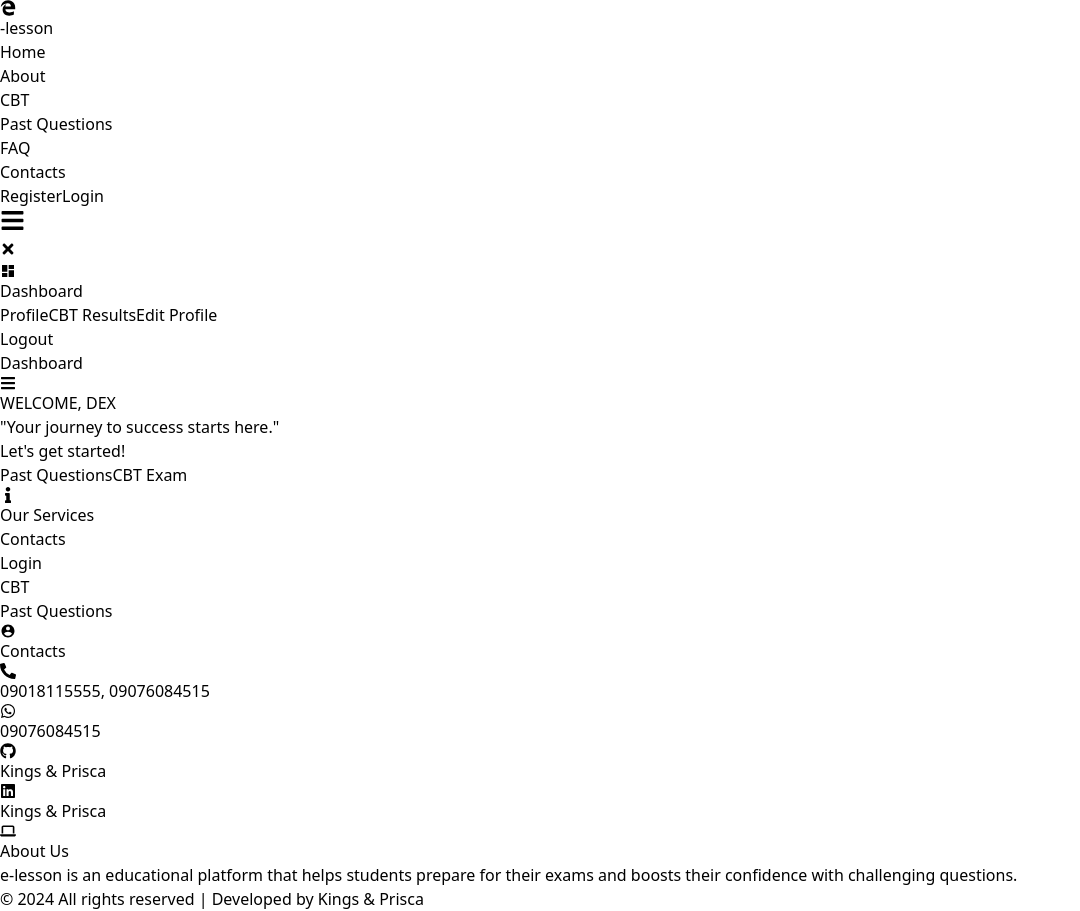
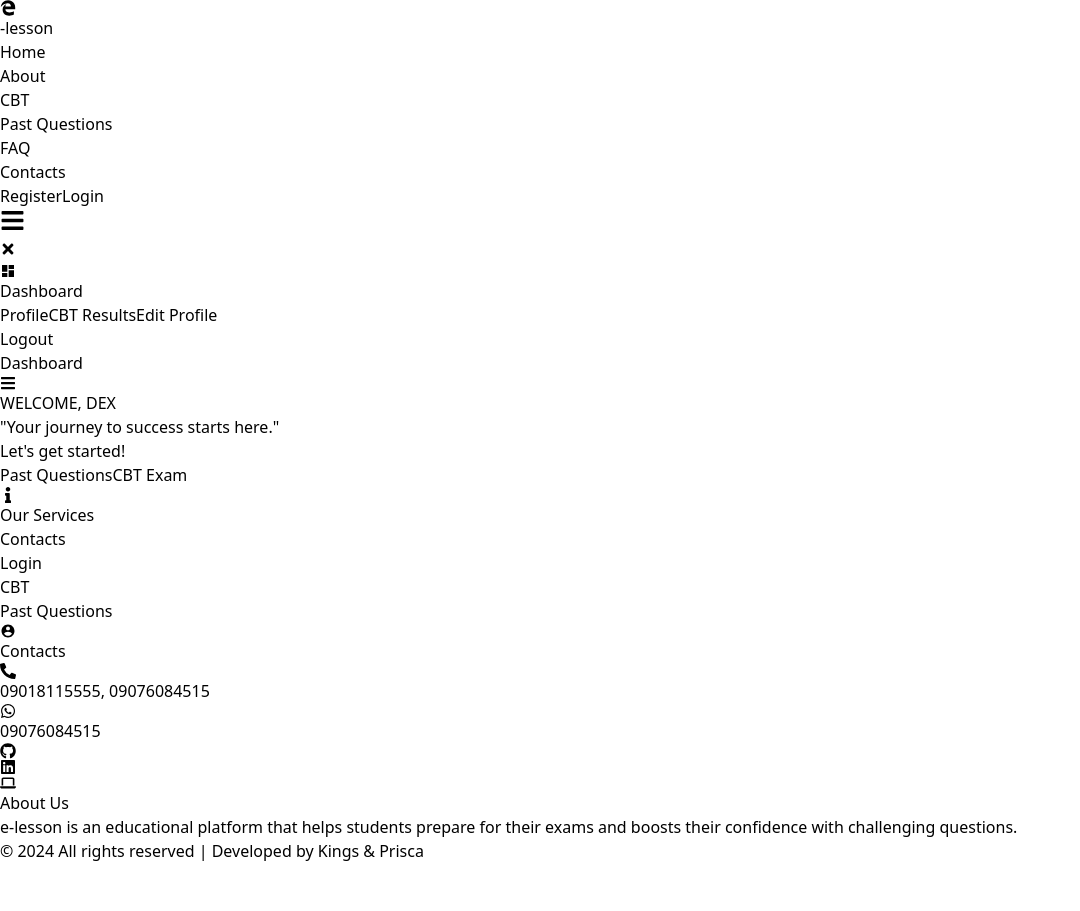
Before and after one commit to Xomcreate/elesson, a React (Vite) app: page /user in a window 1280 px wide. Shown: the whole page, without its empty margins (0-1080 px from the left). After the commit the page ends 863 px from the top, so only its background shows below. Built offline with nearby package versions, Linux system fonts and the light colour scheme.

Commit message:
Update to the footer, header, cbt page and past questions

```diff
--- a/src/SchoolComponents/Footer.jsx
+++ b/src/SchoolComponents/Footer.jsx
@@ -59,13 +59,11 @@ function Footer() {
               <a href="https://github.com/Xomcreate" target="_blank" rel="noopener noreferrer" className="hover:text-gray-400">
                 <FaGithub className='text-[15px]' />
               </a>
-              Kings & Prisca
             </li>
             <li className='flex gap-[10px] items-center'>
               <a href="https://www.linkedin.com/in/david-igboanusi-757a66270/" target="_blank" rel="noopener noreferrer" className="hover:text-blue-500">
                 <FaLinkedin className='text-[15px]' />
               </a>
-              Kings & Prisca
             </li>
           </ul>
         </motion.div>
--- a/src/SchoolComponents/Header.jsx
+++ b/src/SchoolComponents/Header.jsx
@@ -13,7 +13,6 @@ function Header() {
   const location = useLocation();
   const navigate = useNavigate();
 
-  // Framer Motion animation for the mobile menu
   const menuVariants = {
     open: {
       opacity: 1,
@@ -35,7 +34,6 @@ function Header() {
     },
   };
 
-  // Stagger effect for menu items
   const itemVariants = {
     hidden: { opacity: 0, x: -20 },
     visible: { opacity: 1, x: 0 },
```
Also changed, not shown: src/SchoolComponents/Cbtquestions.jsx (line endings or trailing spaces).
